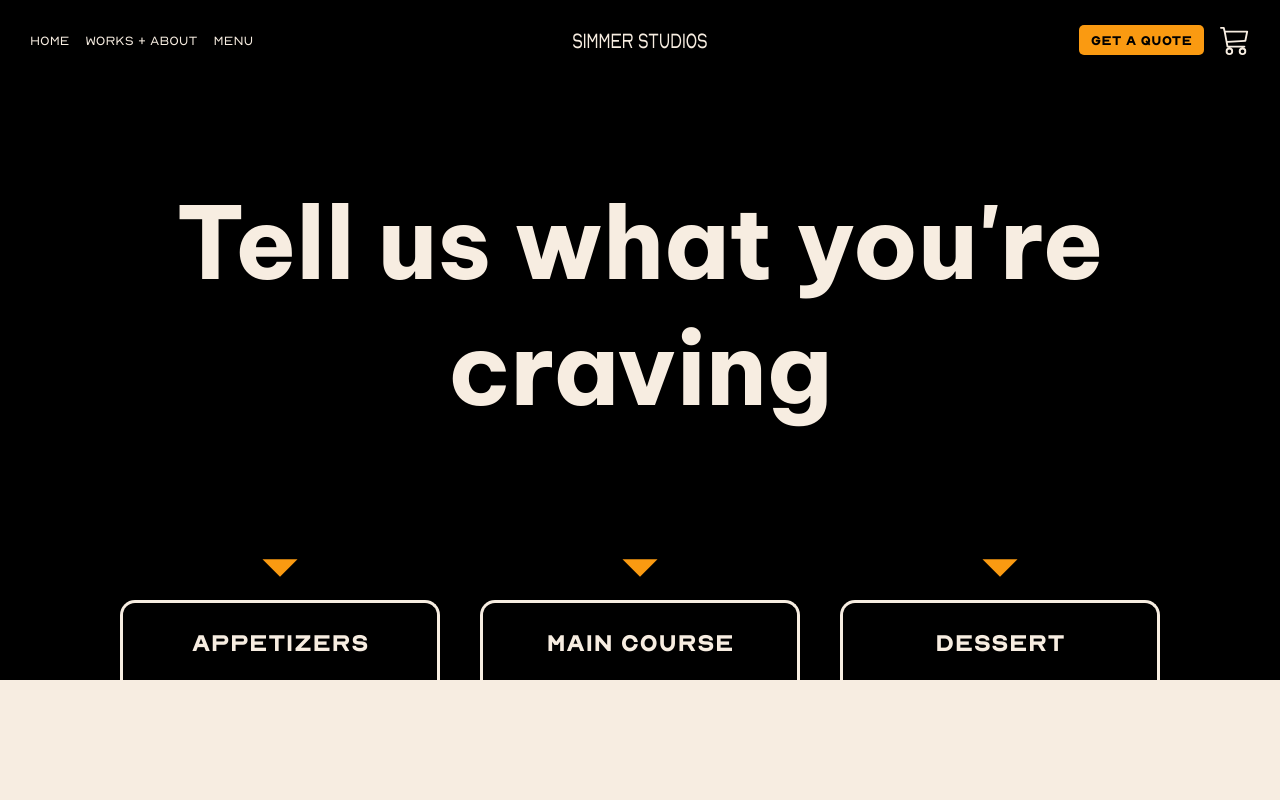
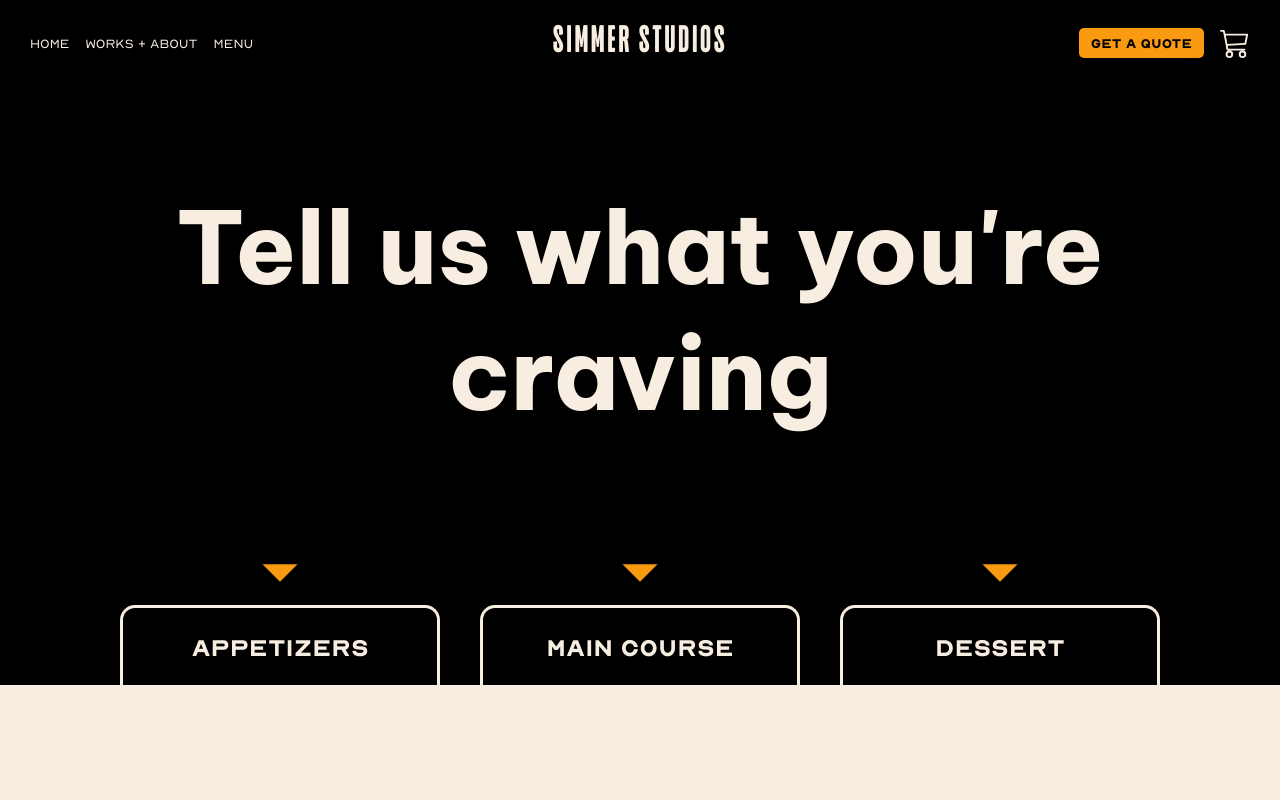
Before and after one commit to mokiong/Menu-page-simmer, a Next.js app: page / in a window 1280 px wide. Shown: the top 800 px of the page. Built offline with nearby package versions, Linux system fonts and the light colour scheme; a web font is replaced by a local one.

Commit message:
Change font of logo

```diff
--- a/components/body/specialty.module.css
+++ b/components/body/specialty.module.css
@@ -100,6 +100,10 @@
 }
 
 @media only screen and (max-width: 25em) {
+    .container {
+        padding-top: 5rem;
+    }
+
     .content {
         grid-column: 1 / 3;
         padding: 1.5rem 3rem;
--- a/components/nav/Navbar.tsx
+++ b/components/nav/Navbar.tsx
@@ -6,6 +6,7 @@ import classes from './nav-bar.module.css';
 const Navbar: NextPage = () => {
     return (
         <div className={classes.nav}>
+            <div className={classes.navMobile}></div>
             <ul>
                 <li>HOME</li>
                 <li>WORKS + ABOUT</li>
--- a/components/nav/nav-bar.module.css
+++ b/components/nav/nav-bar.module.css
@@ -28,14 +28,14 @@
 }
 
 .logo {
-    font-size: var(--text-large);
-    letter-spacing: -0.5px;
+    font-size: var(--header-xs);
+    letter-spacing: 0.3rem;
 
-    font-family: 'Nord';
+    font-family: 'Rockids';
 
     justify-self: center;
     grid-column: 3 / span 2;
-    transform: scaleY(1.4);
+    transform: scaleY(1.2);
 }
 
 .navItem {
--- a/pages/_document.tsx
+++ b/pages/_document.tsx
@@ -35,6 +35,12 @@ const Preload: FC = () => {
                 as="font"
                 crossOrigin="anonymous"
             />
+            <link
+                rel="preload"
+                href="/fonts/Rockids/Rockids-regular.otf"
+                as="font"
+                crossOrigin="anonymous"
+            />
         </Head>
     );
 };
--- a/styles/globals.css
+++ b/styles/globals.css
@@ -87,3 +87,11 @@ body {
     font-weight: bold;
     font-display: block;
 }
+
+@font-face {
+    font-family: 'Rockids';
+    src: url('/fonts/Rockids/Rockids-regular.otf');
+    font-style: normal;
+    font-weight: normal;
+    font-display: block;
+}
```
Also changed, not shown: public/fonts/Rockids/Rockids-regular.otf (added).
